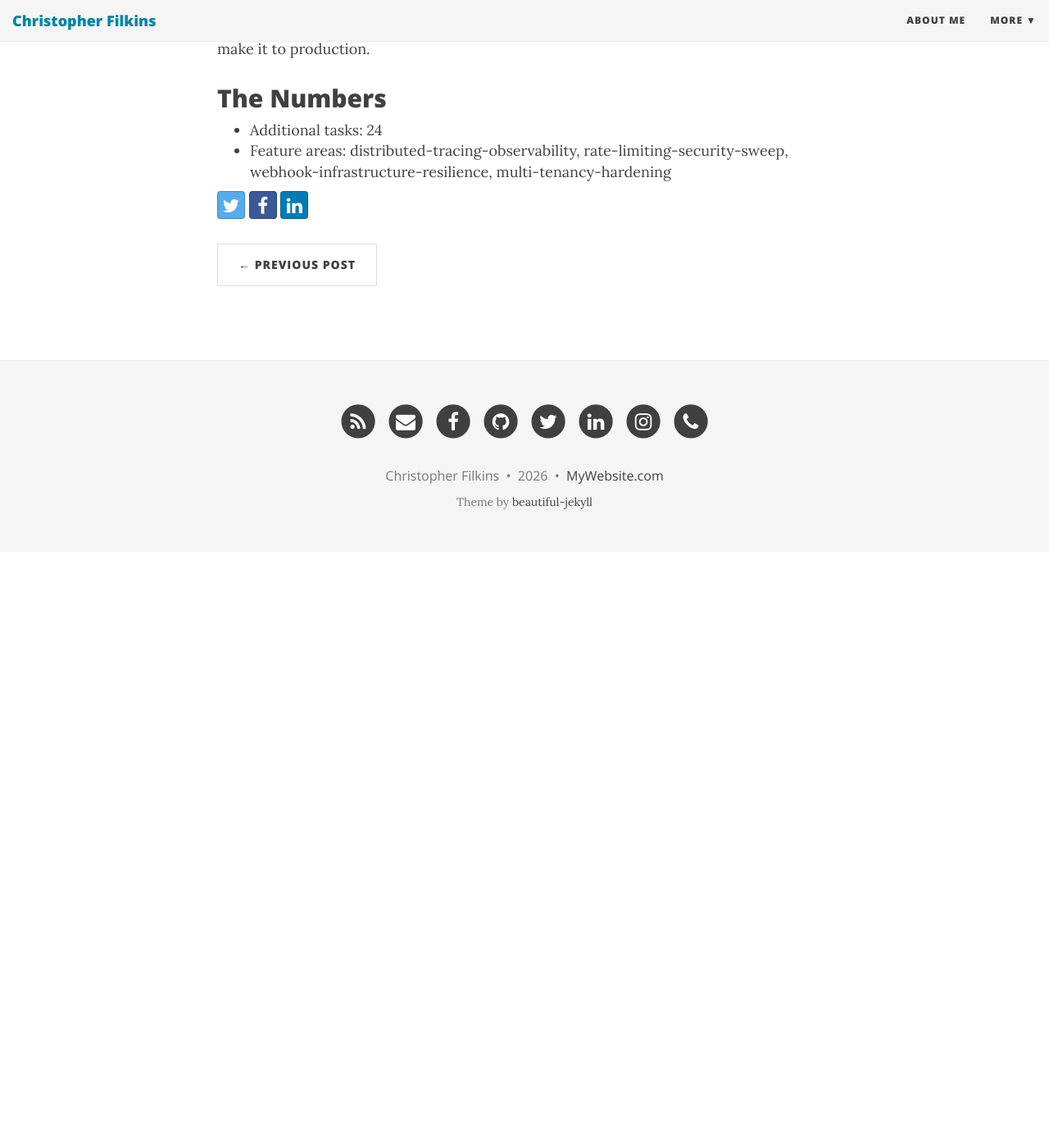
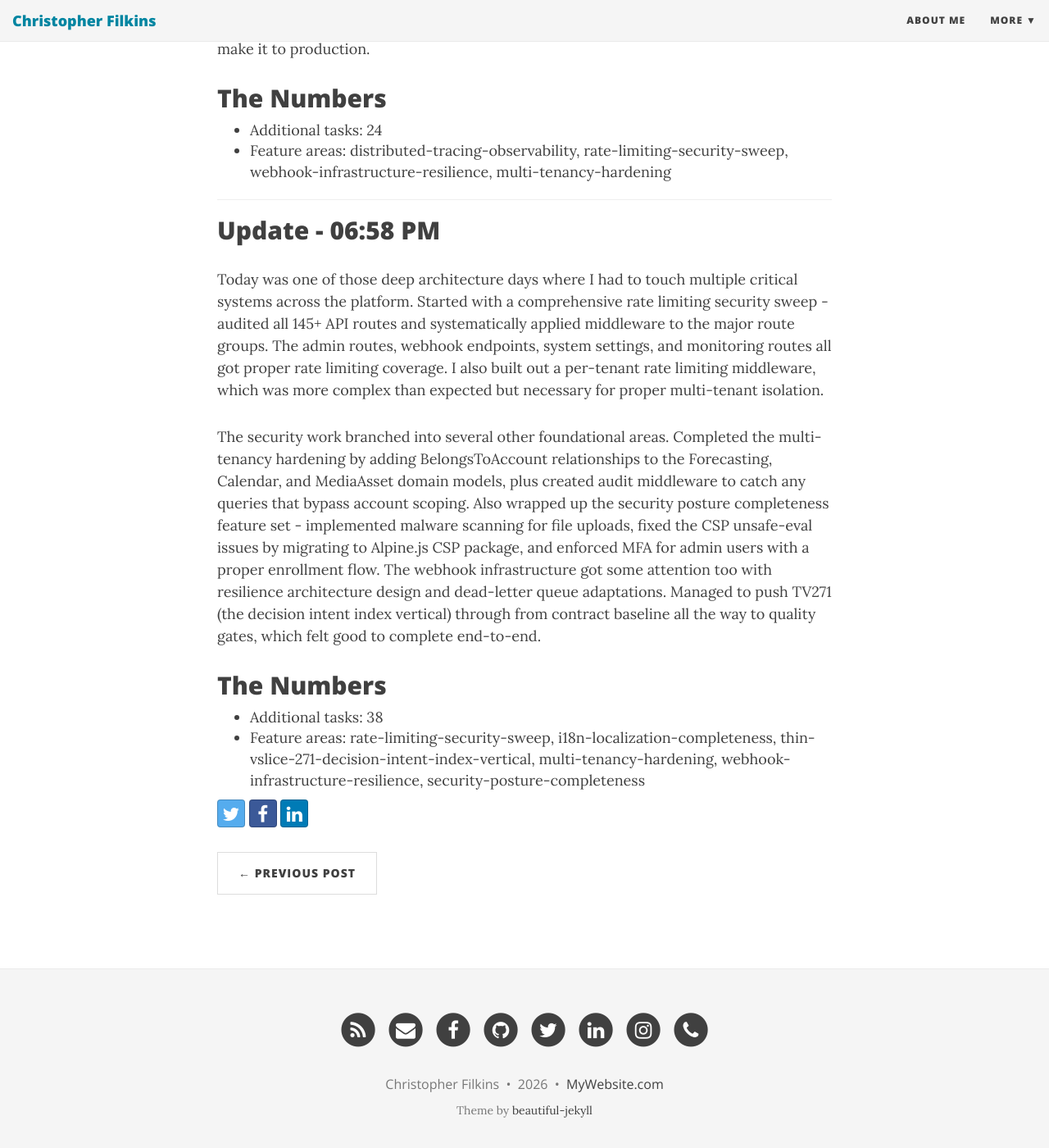
Before and after one commit to filchyboy/filchyboy.github.io, a Jekyll site: the page built from _posts/2026-03-22-todays-plan.md, in a window 1280 px wide and 1400 px high, scrolled down 5000 px. Shown: the whole window at 82% size. Built offline with Jekyll 4.4.1, drawn with Linux system fonts in a browser that asks for light colours; nearby versions of some CDN libraries; before the commit the page ends 5673 px from its top, so only the background shows below that.

Commit message:
Update build-in-public update: Daily Development Update

```diff
--- a/_posts/2026-03-22-todays-plan.md
+++ b/_posts/2026-03-22-todays-plan.md
@@ -84,8 +84,20 @@ The rate limiting security sweep finally reached completion today. Added middlew
 ## The Numbers
 - Additional tasks: 24
 - Feature areas: distributed-tracing-observability, rate-limiting-security-sweep, webhook-infrastructure-resilience, multi-tenancy-hardening
+
+---
+
+## Update - 06:58 PM
+
+Today was one of those deep architecture days where I had to touch multiple critical systems across the platform. Started with a comprehensive rate limiting security sweep - audited all 145+ API routes and systematically applied middleware to the major route groups. The admin routes, webhook endpoints, system settings, and monitoring routes all got proper rate limiting coverage. I also built out a per-tenant rate limiting middleware, which was more complex than expected but necessary for proper multi-tenant isolation.
+
+The security work branched into several other foundational areas. Completed the multi-tenancy hardening by adding BelongsToAccount relationships to the Forecasting, Calendar, and MediaAsset domain models, plus created audit middleware to catch any queries that bypass account scoping. Also wrapped up the security posture completeness feature set - implemented malware scanning for file uploads, fixed the CSP unsafe-eval issues by migrating to Alpine.js CSP package, and enforced MFA for admin users with a proper enrollment flow. The webhook infrastructure got some attention too with resilience architecture design and dead-letter queue adaptations. Managed to push TV271 (the decision intent index vertical) through from contract baseline all the way to quality gates, which felt good to complete end-to-end.
+
+## The Numbers
+- Additional tasks: 38
+- Feature areas: rate-limiting-security-sweep, i18n-localization-completeness, thin-vslice-271-decision-intent-index-vertical, multi-tenancy-hardening, webhook-infrastructure-resilience, security-posture-completeness
 <!-- Generated by dev-tracker publish_to_jekyll.py (AI mode) -->
 <!-- accomplished-date: 2026-03-22 -->
-<!-- unit-ids: dto-audit-tracing,dto-billing-account-logging,rl-08,rl-12,dto-design-architecture,dto-queue-propagation,rl-04,rl-11,dto-log-field-validation,rl-10,wir-signature-middleware,mt-09,mt-10,wir-retry-middleware,wir-stripe-signature,mt-08,mt-02,wir-tests,wir-sendgrid-signature,wir-remaining-signatures,wir-replay-mechanism,wir-monitoring-metrics,wir-rate-limiting,wir-quality-gates-runbook -->
+<!-- unit-ids: rl-02,rl-05,rl-01,rl-03,rl-09,rl-06,rl-07,il-09,tv271-contract-scope-baseline,mt-03,mt-04,mt-01,wir-audit-processors,tv271-backend-orchestration,tv271-data-determinism,mt-06,wir-design-architecture,tv271-api-contract-hardening,wir-dlq-model-migration,mt-11,mt-05,mt-07,tv271-frontend-integration,tv271-observability-instrumentation,tv271-focused-tests-a11y,tv271-quality-gates-handoff,mt-12,sp-01,sp-02,sp-04,sp-05,sp-03,sp-06,sp-11,sp-08,sp-07,sp-09,sp-12 -->
 
 <!-- unit-ids: dto-audit-tracing,dto-billing-account-logging,dto-design-architecture,dto-log-field-validation,dto-queue-propagation,il-09,mt-01,mt-02,mt-03,mt-04,mt-05,mt-06,mt-07,mt-08,mt-09,mt-10,mt-11,mt-12,rl-01,rl-02,rl-03,rl-04,rl-05,rl-06,rl-07,rl-08,rl-09,rl-10,rl-11,rl-12,sp-01,sp-02,sp-03,sp-04,sp-05,sp-06,sp-07,sp-08,sp-09,sp-11,sp-12,tv271-api-contract-hardening,tv271-backend-orchestration,tv271-contract-scope-baseline,tv271-data-determinism,tv271-focused-tests-a11y,tv271-frontend-integration,tv271-observability-instrumentation,tv271-quality-gates-handoff,wir-audit-processors,wir-design-architecture,wir-dlq-model-migration,wir-monitoring-metrics,wir-quality-gates-runbook,wir-rate-limiting,wir-remaining-signatures,wir-replay-mechanism,wir-retry-middleware,wir-sendgrid-signature,wir-signature-middleware,wir-stripe-signature,wir-tests -->
```
